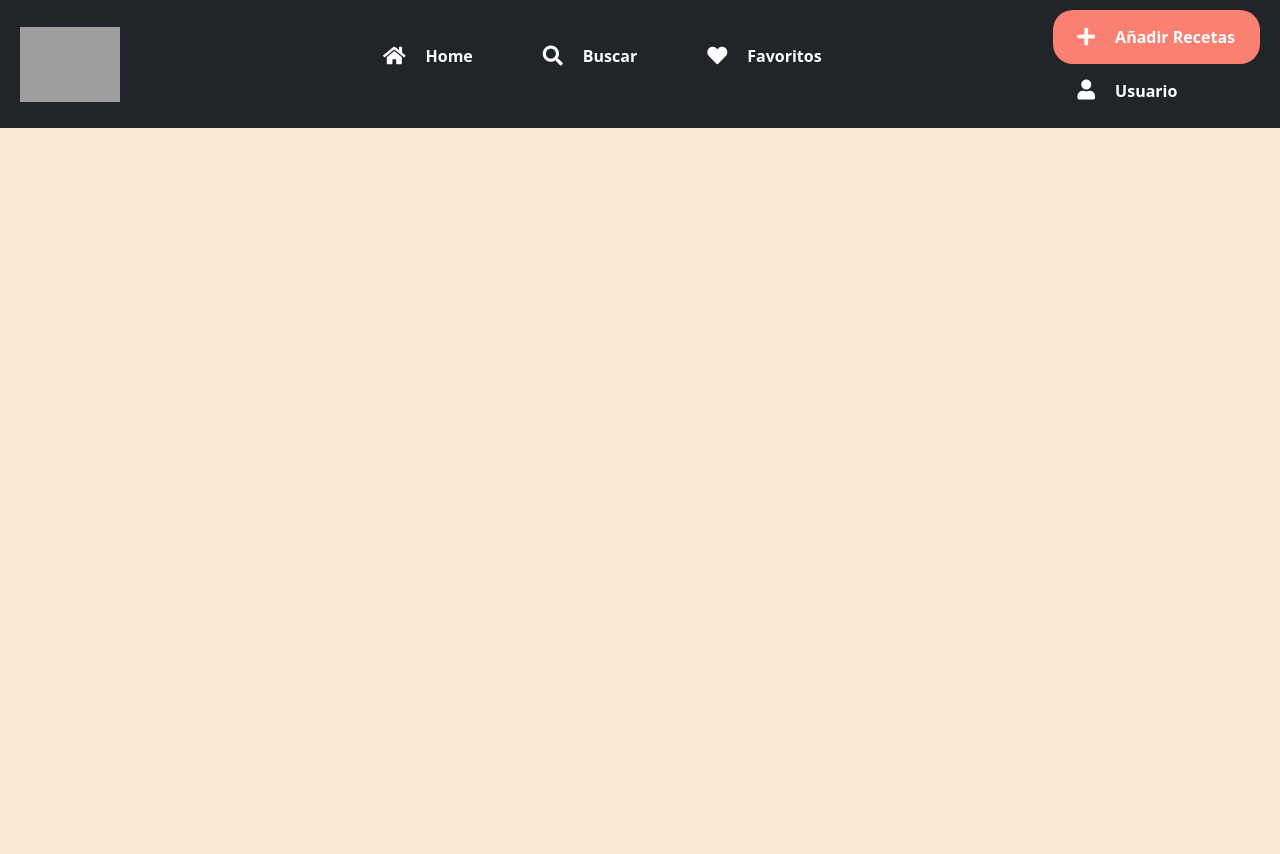
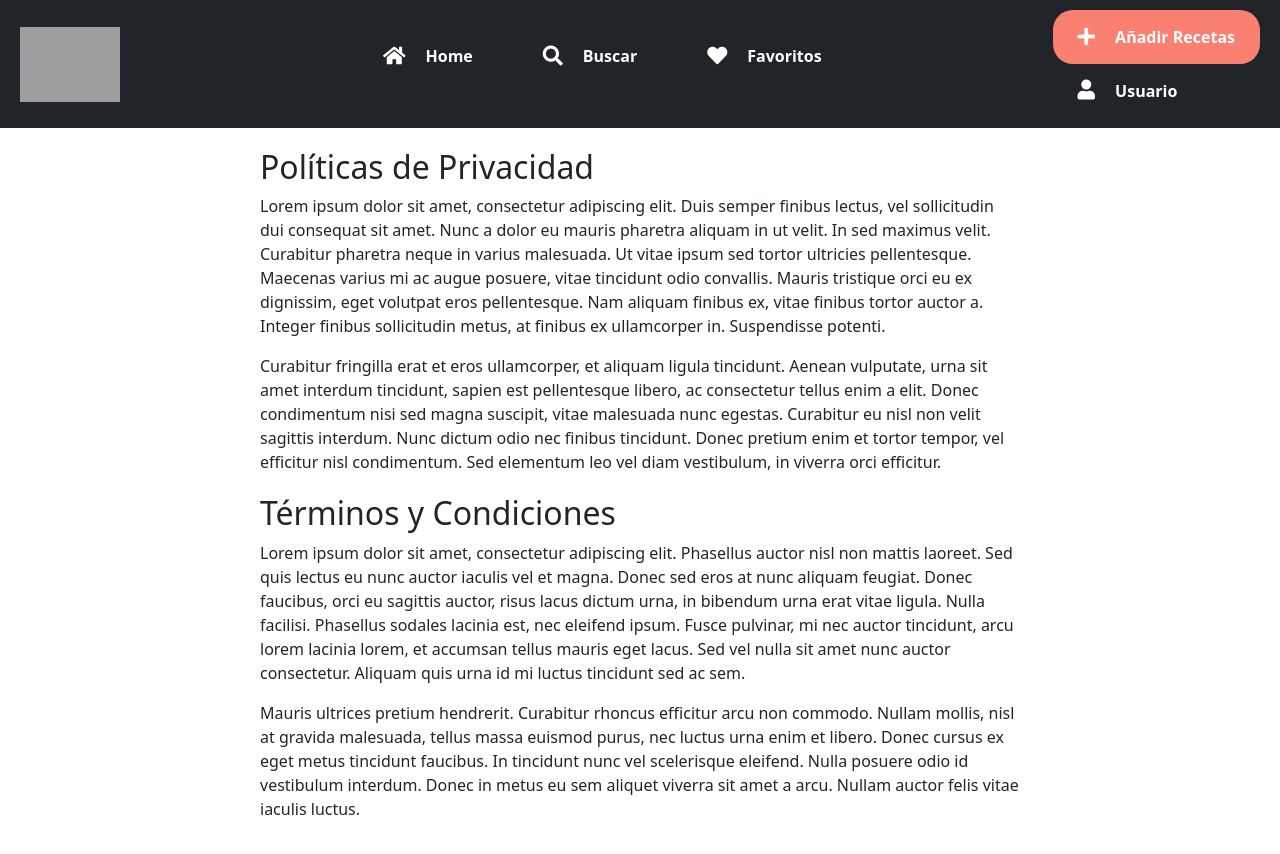
Before and after one commit to DogeDrake/Articulinary-, a Vue app: page /Terminos in a window 1280 px wide. Shown: the top 854 px of the page. Before the commit the page ends 800 px from the top, so only its background shows below. Built offline with nearby package versions, Linux system fonts and the light colour scheme; grey boxes are pictures that could not be loaded.

Commit message:
Last Commit?

```diff
--- a/src/components/Login.vue
+++ b/src/components/Login.vue
@@ -1,7 +1,14 @@
 <template>
     <div class="login-container">
         <div class="login-form">
-            <h2>Login</h2>
+            <div class="inline">
+                <h2>Login</h2>
+                <div>
+                    <a class="faq-button" href="FAQ">
+                        <i class="fas fa-question-circle"></i>
+                    </a>
+                </div>
+            </div>
             <form>
                 <div>
                     <label for="email">Email/Username</label>
@@ -17,9 +24,12 @@
                 </div>
 
                 <button @click.prevent="login">Log In</button>
+                <span class="error-message" v-if="errorMessage">{{ errorMessage }}</span>
             </form>
             <p>No tienes cuenta? <router-link to="/register">Regístrate aquí</router-link></p>
         </div>
+
+
     </div>
 </template>
 
@@ -34,8 +44,10 @@ import $ from 'jquery';
 export default {
     data() {
         return {
-            users: [],
-            showPassword: false
+            email: '',
+            password: '',
+            showPassword: false,
+            errorMessage: '',
         }
     },
     mounted() {
@@ -66,7 +78,7 @@ export default {
             let contrasena = document.getElementById("password").value;
             let UserIdLogin = null
             if (correo === "" || contrasena === "") {
-                // document.getElementById("txtError").textContent = "RELLENE TODOS LOS CAMPOS";
+                this.errorMessage = "RELLENE TODOS LOS CAMPOS";
             } else {
                 console.log(correo + contrasena)
                 let usuarioEncontrado = false;
@@ -85,7 +97,7 @@ export default {
                     .catch(error => {
                         // Aquí se ejecuta si hay un error en la solicitud de inicio de sesión
                         console.log(error);
-                        // document.getElementById("txtError").textContent = "CREDENCIALES INCORRECTAS";
+                        this.errorMessage = 'CREDENCIALES INCORRECTAS';
                     });
             }
         }
@@ -102,7 +114,7 @@ export default {
     align-items: center;
     height: 100vh;
     overflow-y: hidden;
-    background-color: #faebd7  ;
+    background-color: #faebd7;
 
 
 }
@@ -191,4 +203,11 @@ export default {
 .password-input-container .toggle-password:hover {
     color: #777;
 }
+
+.error-message {
+    color: red;
+}
+.inline{
+    display:inline-block;
+}
 </style>
--- /dev/null
+++ b/src/components/PreguntasFrecuentes.vue
@@ -0,0 +1,130 @@
+<template>
+    <div class="faq-container">
+        <h2>Preguntas Frecuentes</h2>
+        <div class="faq-accordion">
+            <div v-for="(faq, index) in faqs" :key="index" class="faq-item">
+                <div class="faq-question" :class="{ active: faq.isActive }" @click="toggleAccordion(index)">
+                    <span class="faq-icon">+</span>
+                    <span class="faq-title">{{ faq.question }}</span>
+                </div>
+                <div class="faq-answer" v-show="faq.isActive">
+                    <p>{{ faq.answer }}</p>
+                    <p v-if="faq.creator">
+                        Creado por <strong>{{ faq.creator.name }}</strong>. Puedes encontrar más información y contactarlo
+                        en los siguientes enlaces:
+                        <br>
+                        <a :href="faq.creator.twitter" target="_blank">
+                            <i class="fab fa-twitter"></i> Twitter
+                        </a>
+                        <a :href="faq.creator.github" target="_blank">
+                            <i class="fab fa-github"></i> GitHub
+                        </a>
+                    </p>
+                </div>
+            </div>
+        </div>
+    </div>
+</template>
+
+
+<script>
+export default {
+    data() {
+        return {
+            faqs: [
+                {
+                    question: "¿Cómo subir una receta en ArtiCilinary?",
+                    answer:
+                        "Para subir una receta en ArtiCilinary, ve a la sección de 'Recetas' en el menú principal y haz clic en el botón 'Subir Receta'. Luego, completa los detalles de la receta, como el título, los ingredientes y los pasos de preparación. También puedes agregar imágenes para ilustrar la receta. Una vez completado, simplemente guarda la receta y estará disponible para que otros usuarios la vean.",
+                    isActive: false,
+                },
+                {
+                    question: "¿Es seguro compartir mis recetas en ArtiCilinary?",
+                    answer:
+                        "Sí, ArtiCilinary se preocupa por la seguridad de tus recetas. Todas las recetas que se suben a la plataforma se almacenan de forma segura y solo son accesibles para los usuarios registrados. Además, puedes controlar la visibilidad de tus recetas y elegir si deseas que sean públicas o solo visibles para ti y tus seguidores.",
+                    isActive: false,
+                },
+                {
+                    question: "¿Puedo editar o eliminar mis recetas en ArtiCilinary?",
+                    answer:
+                        "Sí, en ArtiCilinary tienes el control total sobre tus recetas. Puedes editar cualquier detalle de tus recetas en cualquier momento. Si deseas eliminar una receta, también tienes la opción de hacerlo. Sin embargo, ten en cuenta que una vez eliminada, la receta ya no estará disponible en la plataforma.",
+                    isActive: false,
+                },
+                {
+                    question: "¿Cómo funciona el sistema de likes en ArtiCilinary?",
+                    answer:
+                        "En ArtiCilinary, puedes darle 'me gusta' a las recetas de otros usuarios. Al hacer clic en el botón de 'me gusta' en una receta, se incrementará el contador de likes de esa receta. Esto permite a los usuarios mostrar aprecio por las recetas que les gustan y también ayuda a clasificar las recetas populares en la plataforma.",
+                    isActive: false,
+                },
+                {
+                    question: "¿Quién ha creado ArtiCilinary?",
+                    answer:
+                        "ArtiCilinary ha sido creado por Luis Gonzalez. Puedes encontrar más información y contactarlo en los siguientes enlaces:",
+                    isActive: false,
+                    creator: {
+                        name: "Luis Gonzales",
+                        twitter: "https://twitter.com/2Dogedrake",
+                        github: "https://github.com/DogeDrake",
+                    },
+                },
+            ],
+        };
+    },
+    methods: {
+        toggleAccordion(index) {
+            this.faqs.forEach((faq, i) => {
+                if (i === index) {
+                    faq.isActive = !faq.isActive;
+                } else {
+                    faq.isActive = false;
+                }
+            });
+        },
+    },
+};
+</script>
+
+<style scoped>
+.faq-container {
+    max-width: 800px;
+    margin: 0 auto;
+    padding: 20px;
+}
+
+.faq-accordion {
+    margin-top: 20px;
+}
+
+.faq-item {
+    margin-bottom: 10px;
+    background-color: #f5f5f5;
+    border-radius: 5px;
+    overflow: hidden;
+}
+
+.faq-question {
+    display: flex;
+    align-items: center;
+    padding: 10px 20px;
+    cursor: pointer;
+    transition: background-color 0.3s ease;
+}
+
+.faq-question.active {
+    background-color: #eaeaea;
+}
+
+.faq-icon {
+    margin-right: 10px;
+    font-weight: bold;
+}
+
+.faq-title {
+    font-weight: bold;
+}
+
+.faq-answer {
+    padding: 10px 20px;
+    background-color: #ffffff;
+}
+</style>
--- a/src/components/Register.vue
+++ b/src/components/Register.vue
@@ -20,15 +20,22 @@
                         </span>
                     </div>
                 </div>
+                <div class="password-strength-meter">
+                        <div class="strength-bar" :style="{ width: passwordStrength + '%' }" :data-strength="passwordStrength">
+                        </div>
+                    </div>
                 <div class="form-group">
                     <label for="rewrite-password">Rewrite Password</label>
                     <input type="password" id="rewrite-password" v-model="rewritePassword" />
                 </div>
-                <div class="password-strength-meter">
-                    <div class="strength-bar" :style="{ width: passwordStrength + '%' }" :data-strength="passwordStrength">
+                <div class="form-group">
+                        <div class="inline">
+                            <input type="checkbox" id="terms" v-model="acceptTerms" />
+                            <label for="terms">Acepto los <a href="Terminos"> Términos y Condiciones </a> </label>
+                        </div>
                     </div>
-                </div>
                 <button @click.prevent="register">Registrarse</button>
+                <span class="error-message" v-if="errorMessage">{{ errorMessage }}</span>
             </form>
             <p>Ya tienes cuenta? <router-link to="/login">Inicia sesión aquí</router-link></p>
         </div>
@@ -46,6 +53,8 @@ export default {
             password: '',
             rewritePassword: '',
             showPassword: false,
+            errorMessage: '',
+            acceptTerms: false,
         };
     },
     computed: {
@@ -55,13 +64,22 @@ export default {
     },
     methods: {
         register() {
+            if (!this.acceptTerms) {
+                this.errorMessage = 'Debes aceptar los Términos y Condiciones.';
+                return;
+            }
+            if (!this.username || !this.email || !this.password || !this.rewritePassword) {
+                this.errorMessage = 'Por favor, completa todos los campos.';
+                return;
+            }
+
             if (this.password !== this.rewritePassword) {
-                alert('Las contraseñas no coinciden.');
+                this.errorMessage = 'Las contraseñas no coinciden.';
                 return;
             }
 
             if (!this.isPasswordValid(this.password)) {
-                alert('La contraseña debe tener al menos una mayúscula, una minúscula, un número y ser de al menos 8 caracteres.');
+                this.errorMessage = 'La contraseña debe tener al menos una mayúscula, una minúscula, un número y ser de al menos 8 caracteres.';
                 return;
             }
 
@@ -82,6 +100,7 @@ export default {
                 })
                 .catch((error) => {
                     console.log(error.response.data);
+                    this.errorMessage = 'Error en el registro. Por favor, verifica los datos ingresados.';
                 });
         },
         isPasswordValid(password) {
@@ -111,7 +130,7 @@ export default {
 };
 </script>
 
-<style>
+<style scoped>
 .register-container {
     display: flex;
     align-items: center;
@@ -238,4 +257,12 @@ export default {
     transform: translateY(-50%);
     cursor: pointer;
 }
+
+.error-message {
+    color: red;
+}
+.inline{
+    display:inline-block;
+    margin: 10px;
+}
 </style>
--- /dev/null
+++ b/src/components/Terminos.vue
@@ -0,0 +1,62 @@
+<template>
+    <div class="legal-container">
+        <h2>Políticas de Privacidad</h2>
+        <div class="legal-content">
+            <p>
+                Lorem ipsum dolor sit amet, consectetur adipiscing elit. Duis semper finibus lectus,
+                vel sollicitudin dui consequat sit amet. Nunc a dolor eu mauris pharetra aliquam in ut
+                velit. In sed maximus velit. Curabitur pharetra neque in varius malesuada. Ut vitae
+                ipsum sed tortor ultricies pellentesque. Maecenas varius mi ac augue posuere, vitae
+                tincidunt odio convallis. Mauris tristique orci eu ex dignissim, eget volutpat eros
+                pellentesque. Nam aliquam finibus ex, vitae finibus tortor auctor a. Integer finibus
+                sollicitudin metus, at finibus ex ullamcorper in. Suspendisse potenti.
+            </p>
+            <p>
+                Curabitur fringilla erat et eros ullamcorper, et aliquam ligula tincidunt. Aenean
+                vulputate, urna sit amet interdum tincidunt, sapien est pellentesque libero, ac
+                consectetur tellus enim a elit. Donec condimentum nisi sed magna suscipit, vitae
+                malesuada nunc egestas. Curabitur eu nisl non velit sagittis interdum. Nunc dictum
+                odio nec finibus tincidunt. Donec pretium enim et tortor tempor, vel efficitur nisl
+                condimentum. Sed elementum leo vel diam vestibulum, in viverra orci efficitur.
+            </p>
+        </div>
+
+        <h2>Términos y Condiciones</h2>
+        <div class="legal-content">
+            <p>
+                Lorem ipsum dolor sit amet, consectetur adipiscing elit. Phasellus auctor nisl non
+                mattis laoreet. Sed quis lectus eu nunc auctor iaculis vel et magna. Donec sed eros
+                at nunc aliquam feugiat. Donec faucibus, orci eu sagittis auctor, risus lacus dictum
+                urna, in bibendum urna erat vitae ligula. Nulla facilisi. Phasellus sodales lacinia
+                est, nec eleifend ipsum. Fusce pulvinar, mi nec auctor tincidunt, arcu lorem lacinia
+                lorem, et accumsan tellus mauris eget lacus. Sed vel nulla sit amet nunc auctor
+                consectetur. Aliquam quis urna id mi luctus tincidunt sed ac sem.
+            </p>
+            <p>
+                Mauris ultrices pretium hendrerit. Curabitur rhoncus efficitur arcu non commodo.
+                Nullam mollis, nisl at gravida malesuada, tellus massa euismod purus, nec luctus urna
+                enim et libero. Donec cursus ex eget metus tincidunt faucibus. In tincidunt nunc vel
+                scelerisque eleifend. Nulla posuere odio id vestibulum interdum. Donec in metus eu
+                sem aliquet viverra sit amet a arcu. Nullam auctor felis vitae iaculis luctus.
+            </p>
+        </div>
+    </div>
+</template>
+
+<style scoped>
+.legal-container {
+    max-width: 800px;
+    margin: 0 auto;
+    padding: 20px;
+}
+
+.legal-content {
+    margin-bottom: 20px;
+}
+
+@media (max-width: 768px) {
+    .legal-container {
+        padding: 10px;
+    }
+}
+</style>
--- a/src/main.js
+++ b/src/main.js
@@ -11,6 +11,8 @@ import UserProfile from "./components/UserProfile.vue";
 import UserEdit from "./components/UserEdit.vue";
 import Favoritos from "./components/Favoritos.vue";
 import Buscar from "./components/Buscar.vue";
+import FAQ from "./components/PreguntasFrecuentes.vue";
+import Terminos from "./components/Terminos.vue";
 import store from "./store";
 /* import the fontawesome core */
 import { library } from "@fortawesome/fontawesome-svg-core";
@@ -77,6 +79,18 @@ const routes = [
     component: UserEdit,
     meta: { requiresAuth: true },
   },
+  {
+    path: "/FAQ",
+    name: "FAQ",
+    component: FAQ,
+    meta: { requiresAuth: false },
+  },
+  {
+    path: "/Terminos",
+    name: "Terminos",
+    component: Terminos,
+    meta: { requiresAuth: false },
+  },
 ];
 
 const router = createRouter({
```
